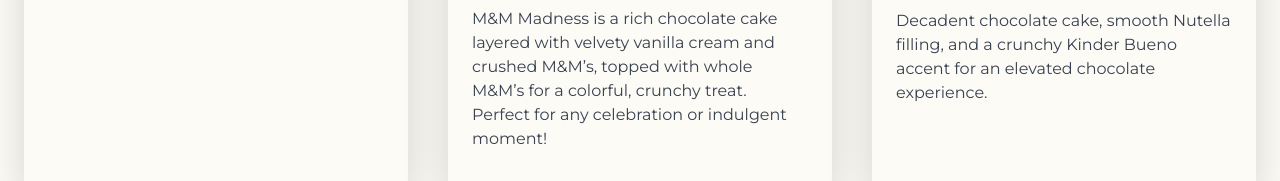
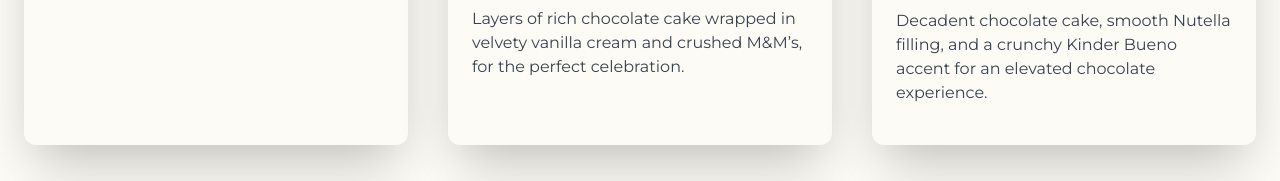
Before and after one commit to layers-and-temptations/main-site, a website: page index.html in a window 1280 px wide. Shown: the part 2132-2313 px from the top of the page. Drawn offline with nearby package versions, Linux system fonts and the light colour scheme.

Commit message:
Update mnm content

```diff
--- a/index.html
+++ b/index.html
@@ -275,8 +275,7 @@
                 M&M Madness
               </h3>
               <p class="text-gray-700 mb-4">
-                M&M Madness is a rich chocolate cake layered with velvety vanilla cream and crushed M&M’s, topped with whole M&M’s for a
-                colorful, crunchy treat. Perfect for any celebration or indulgent moment!
+                Layers of rich chocolate cake wrapped in velvety vanilla cream and crushed M&M’s, for the perfect celebration.
               </p>
             </div>
           </div>
```
